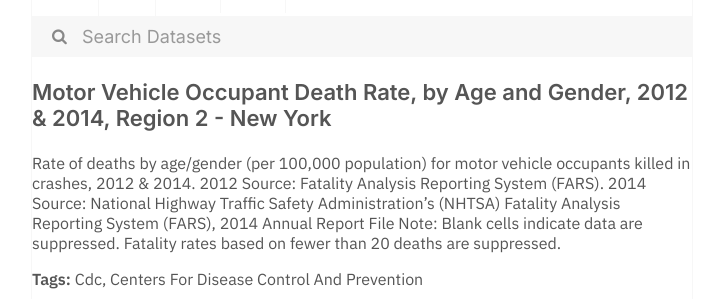
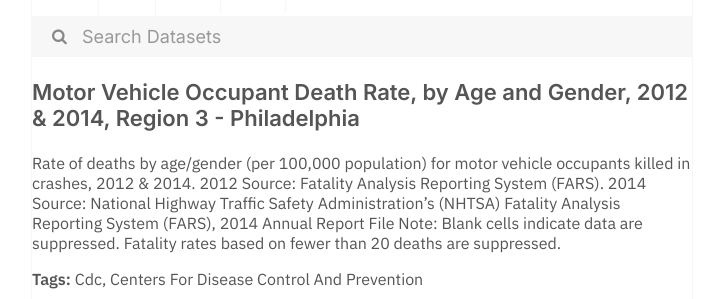
Before and after one commit to dayda-entities/us-department-of-health-and-human-services, a Jekyll site: the page built from _posts/2020-11-10-motor-vehicle-occupant-death-r.md, in a window 1280 px wide. Shown: the part 288-587 px from the top of the page, without its empty margins (278-998 px from the left). Built offline with Jekyll 4.4.1, drawn with Linux system fonts in a browser that asks for light colours.

```diff
--- a/_posts/2020-11-10-motor-vehicle-occupant-death-r.md
+++ b/_posts/2020-11-10-motor-vehicle-occupant-death-r.md
@@ -1,17 +1,17 @@
 ---
 title: >-
-  Motor Vehicle Occupant Death Rate, by Age and Gender, 2012 & 2014, Region 2 -
-  New York
-created: '2020-11-10T16:18:36.422163'
-modified: '2021-04-17T02:20:27.502874'
+  Motor Vehicle Occupant Death Rate, by Age and Gender, 2012 & 2014, Region 3 -
+  Philadelphia
+created: '2020-11-10T16:18:18.712890'
+modified: '2021-04-25T14:42:30.904327'
 state: active
 type: dataset
 tags:
   - Cdc
   - Centers For Disease Control And Prevention
 groups: []
-csv_url: 'https://data.cdc.gov/api/views/fj6s-ssz6/rows.csv?accessType=DOWNLOAD'
-json_url: 'https://data.cdc.gov/api/views/fj6s-ssz6/rows.json?accessType=DOWNLOAD'
+csv_url: 'https://data.cdc.gov/api/views/29ew-qk7z/rows.csv?accessType=DOWNLOAD'
+json_url: 'https://data.cdc.gov/api/views/29ew-qk7z/rows.json?accessType=DOWNLOAD'
 layout: post
 
 ---
```
